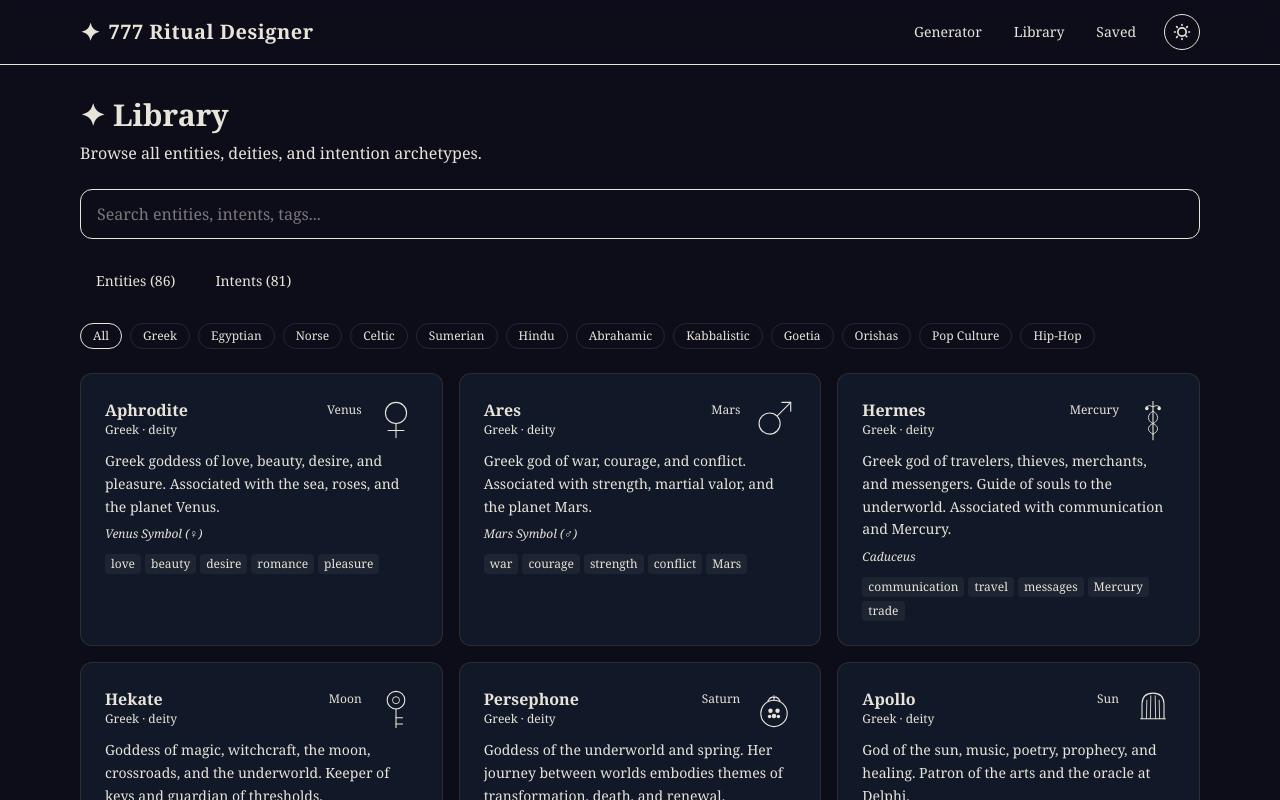
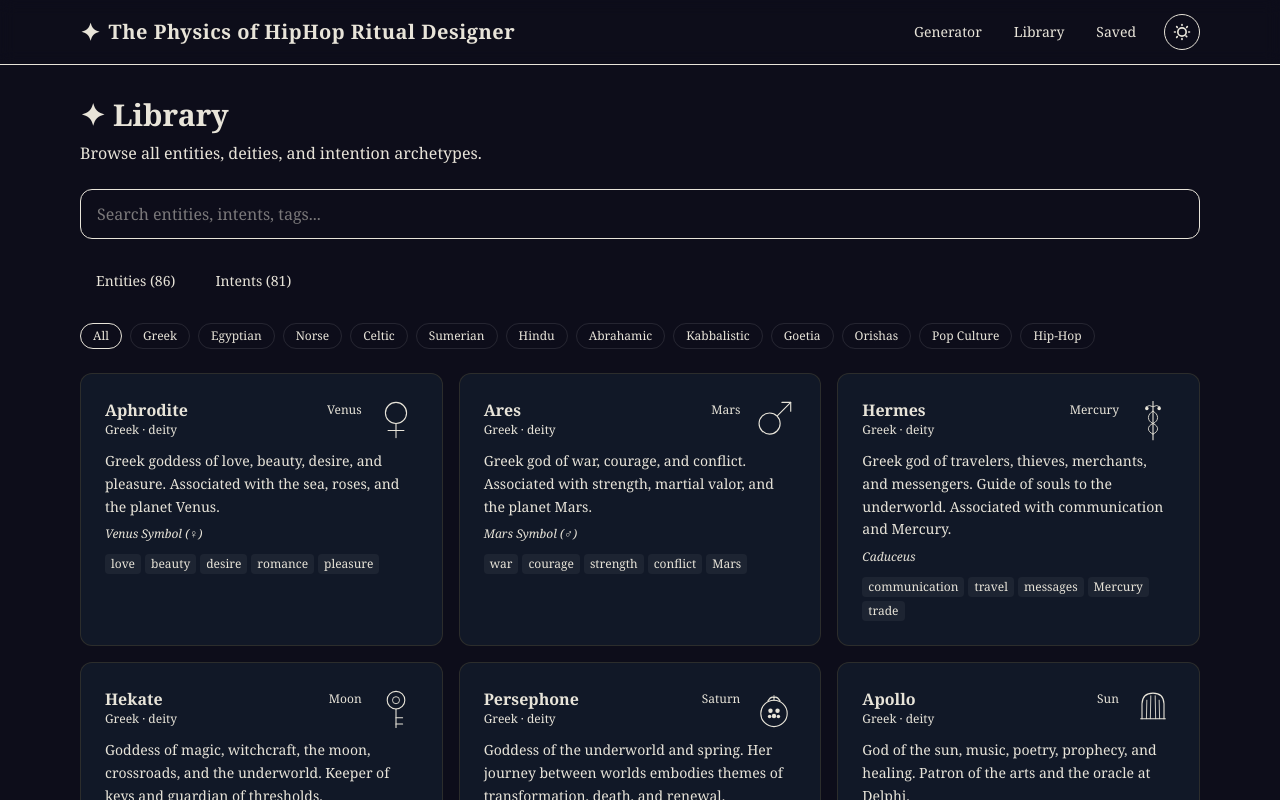
Before and after one commit to marcusg999/777ritualdesigner, a Next.js app: page /library in a window 1280 px wide. Shown: the top 800 px of the page. Built offline with nearby package versions, Linux system fonts and the light colour scheme.

Commit message:
Update navigation title to 'The Physics of HipHop Ritual Designer'

```diff
--- a/src/components/Navigation.tsx
+++ b/src/components/Navigation.tsx
@@ -18,7 +18,7 @@ export default function Navigation() {
       <div className="max-w-6xl mx-auto px-4 h-16 flex items-center justify-between">
         <Link href="/" className="flex items-center gap-2 text-gold font-serif text-xl font-bold tracking-wide hover:opacity-80 transition-opacity">
           <span className="text-2xl">✦</span>
-          <span>777 Ritual Designer</span>
+          <span>The Physics of HipHop Ritual Designer</span>
         </Link>
 
         <div className="flex items-center gap-1 sm:gap-2">
```
